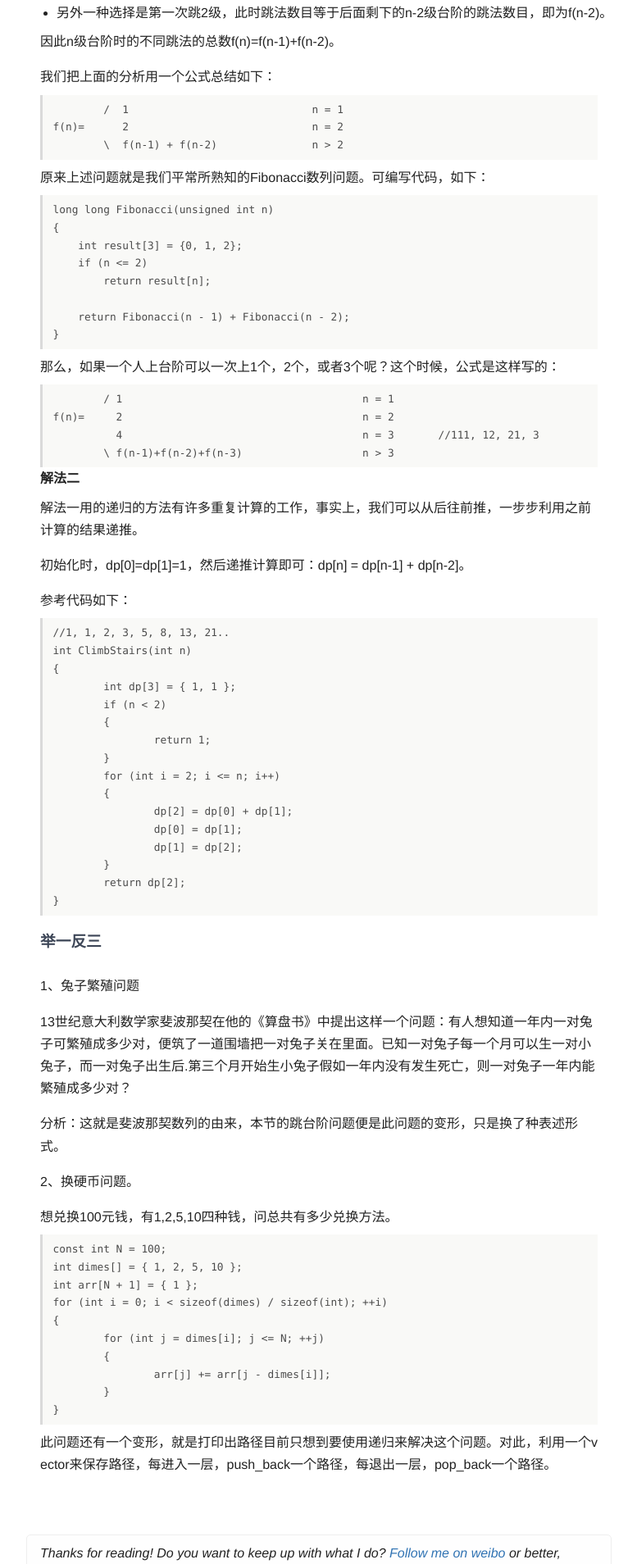
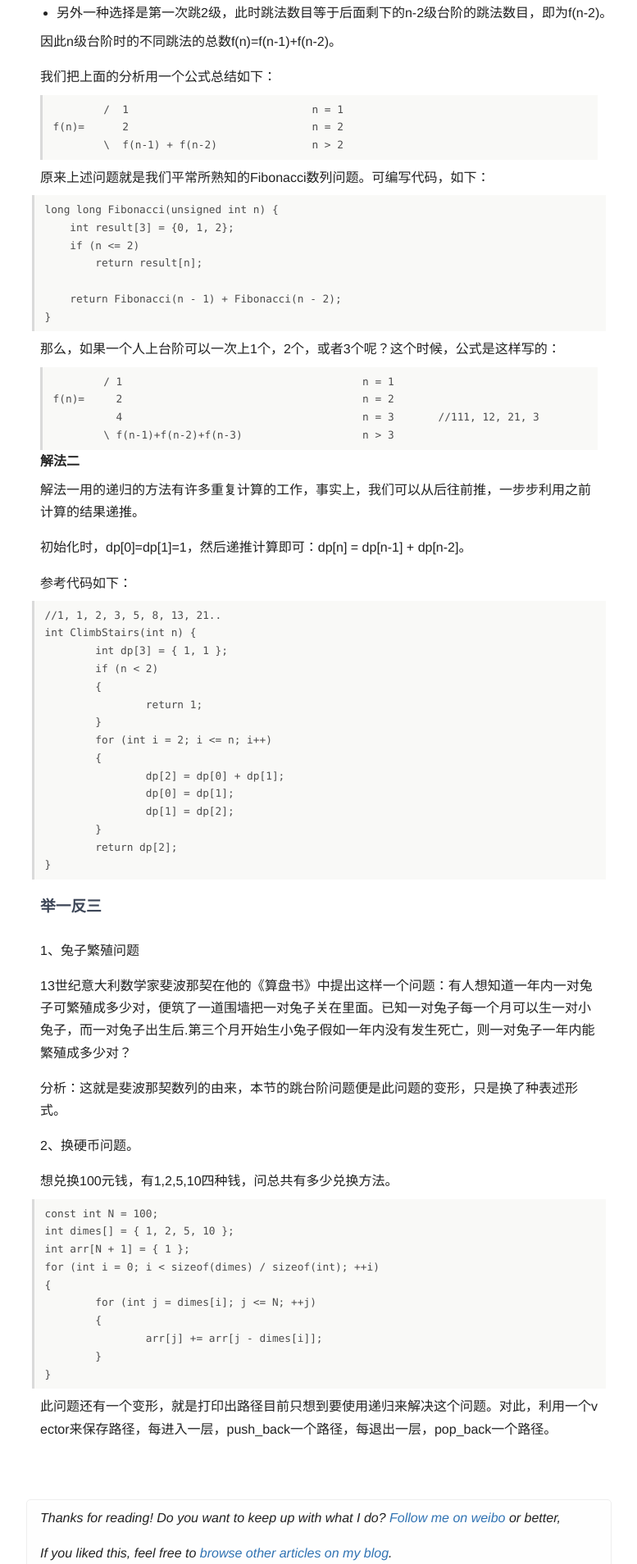
Before and after one commit to xiaoyifeibupt/xiaoyifeibupt.github.io, a Jekyll site: the page built from _posts/2015-01-28-climb-stairs.md, in a window 1280 px wide. Shown: the part 645-2553 px from the top of the page at 82% size, without its empty margins (251-1028 px from the left). Built offline with Jekyll 4.4.1, drawn with Linux system fonts in a browser that asks for light colours; Markdown is read by kramdown in place of the engine named in the settings; comment, search, counter and statistics services are not loaded.

Commit message:
Update 2015-01-28-climb-stairs.md

````diff
--- a/_posts/2015-01-28-climb-stairs.md
+++ b/_posts/2015-01-28-climb-stairs.md
@@ -33,16 +33,15 @@
 
 原来上述问题就是我们平常所熟知的Fibonacci数列问题。可编写代码，如下：
 
+```C
+long long Fibonacci(unsigned int n) {
+    int result[3] = {0, 1, 2};
+    if (n <= 2)
+        return result[n];
 
-	long long Fibonacci(unsigned int n)
-	{
-	    int result[3] = {0, 1, 2};
-	    if (n <= 2)
-	        return result[n];
-
-	    return Fibonacci(n - 1) + Fibonacci(n - 2);
-	}
-
+    return Fibonacci(n - 1) + Fibonacci(n - 2);
+}
+```
 
 那么，如果一个人上台阶可以一次上1个，2个，或者3个呢？这个时候，公式是这样写的：
 
@@ -60,23 +59,23 @@
 
 参考代码如下：
 
-	//1, 1, 2, 3, 5, 8, 13, 21..
-	int ClimbStairs(int n)
+```C
+//1, 1, 2, 3, 5, 8, 13, 21..
+int ClimbStairs(int n) {
+	int dp[3] = { 1, 1 };
+	if (n < 2)
 	{
-		int dp[3] = { 1, 1 };
-		if (n < 2)
-		{
-			return 1;
-		}
-		for (int i = 2; i <= n; i++)
-		{
-			dp[2] = dp[0] + dp[1];
-			dp[0] = dp[1];
-			dp[1] = dp[2];
-		}
-		return dp[2];
+		return 1;
 	}
-
+	for (int i = 2; i <= n; i++)
+	{
+		dp[2] = dp[0] + dp[1];
+		dp[0] = dp[1];
+		dp[1] = dp[2];
+	}
+	return dp[2];
+}
+```
 
 ### 举一反三
 
@@ -90,16 +89,17 @@
 
 想兑换100元钱，有1,2,5,10四种钱，问总共有多少兑换方法。
 
-	const int N = 100;
-	int dimes[] = { 1, 2, 5, 10 };
-	int arr[N + 1] = { 1 };
-	for (int i = 0; i < sizeof(dimes) / sizeof(int); ++i)
+```C
+const int N = 100;
+int dimes[] = { 1, 2, 5, 10 };
+int arr[N + 1] = { 1 };
+for (int i = 0; i < sizeof(dimes) / sizeof(int); ++i)
+{
+	for (int j = dimes[i]; j <= N; ++j)
 	{
-		for (int j = dimes[i]; j <= N; ++j)
-		{
-			arr[j] += arr[j - dimes[i]];
-		}
+		arr[j] += arr[j - dimes[i]];
 	}
-
+}
+```
 
 此问题还有一个变形，就是打印出路径目前只想到要使用递归来解决这个问题。对此，利用一个vector来保存路径，每进入一层，push_back一个路径，每退出一层，pop_back一个路径。
````
